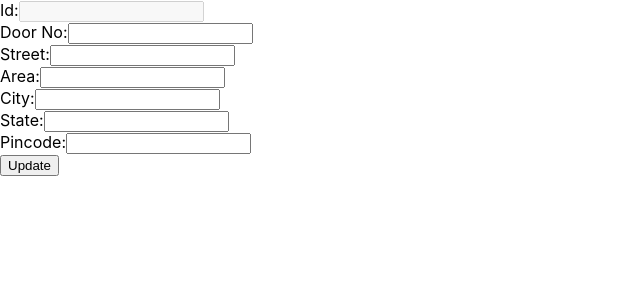
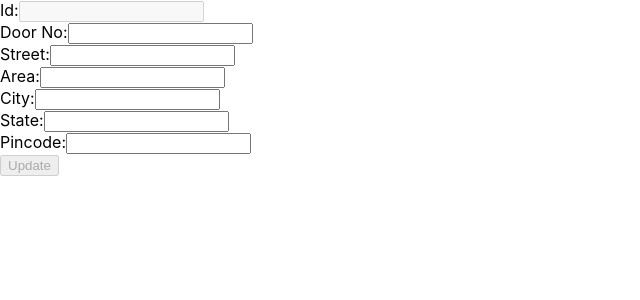
Before and after one commit to Priyanshi23Meghwani/online-dry-clean-app, a React (Create React App) app: page /updateAddress/1 in a window 1280 px wide. Shown: the top 300 px of the page, without its empty margins (0-640 px from the left). Built offline with nearby package versions, Linux system fonts and the light colour scheme; no server answers.

Commit message:
Validation added for update Address

```diff
--- a/src/components/Address/UpdateAddress.js
+++ b/src/components/Address/UpdateAddress.js
@@ -1,7 +1,7 @@
 import React, { useState, useEffect } from 'react';
 import { useDispatch, useSelector } from 'react-redux';
 import { useParams } from 'react-router-dom';
-import {fetchAddress,updateAddress} from '../../store/Actions/AddressAction';
+import { fetchAddress, updateAddress } from '../../store/Actions/AddressAction';
 
 
 function UpdateAddress() {
@@ -48,6 +48,17 @@ function UpdateAddress() {
         dispatch(updateAddress(payload));
     }
 
+    const validateForm = () => {
+        return (
+            doorno &&
+            street &&
+            area &&
+            city &&
+            state &&
+            pincode
+        );
+    };
+
     return (
         <div className="container">
             <div className="form-group">
@@ -84,7 +95,7 @@ function UpdateAddress() {
                 <input type="text" className="form-control" name='pincode' value={pincode}
                     onChange={event => setPincode(event.target.value)} />
             </div>
-            <button onClick={handleButton}>Update</button>
+            <button onClick={handleButton} disabled={!validateForm()}>Update</button>
         </div>
     )
 }
```
